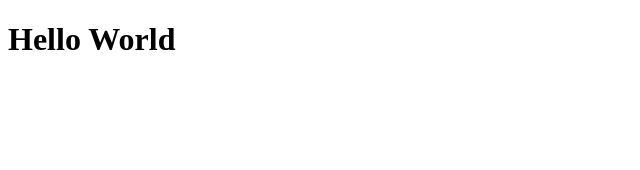
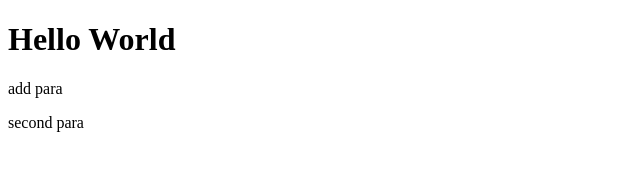
Before and after one commit to dgmills914eos/git-test, a plain HTML site: page index.html in a window 1280 px wide. Shown: the whole page, without its empty margins (0-640 px from the left). Drawn offline with Linux system fonts and the light colour scheme.

Commit message:
5th commit

```diff
--- a/index.html
+++ b/index.html
@@ -2,5 +2,7 @@
 <html>
     <body>
         <h1>Hello World</h1>
+        <p>add para</p>
+        <p>second para</p>
     </body>
 </html>
```
